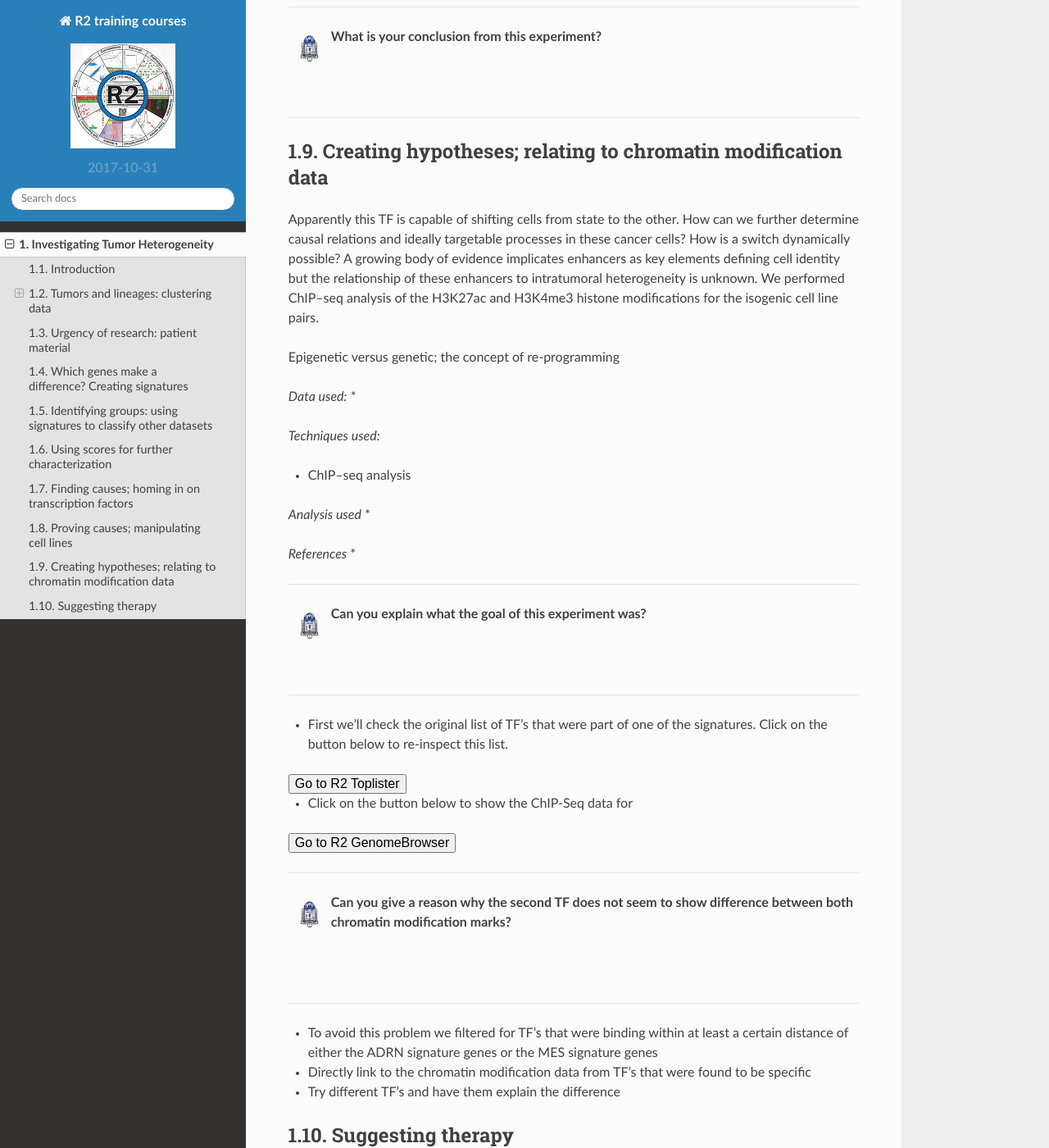
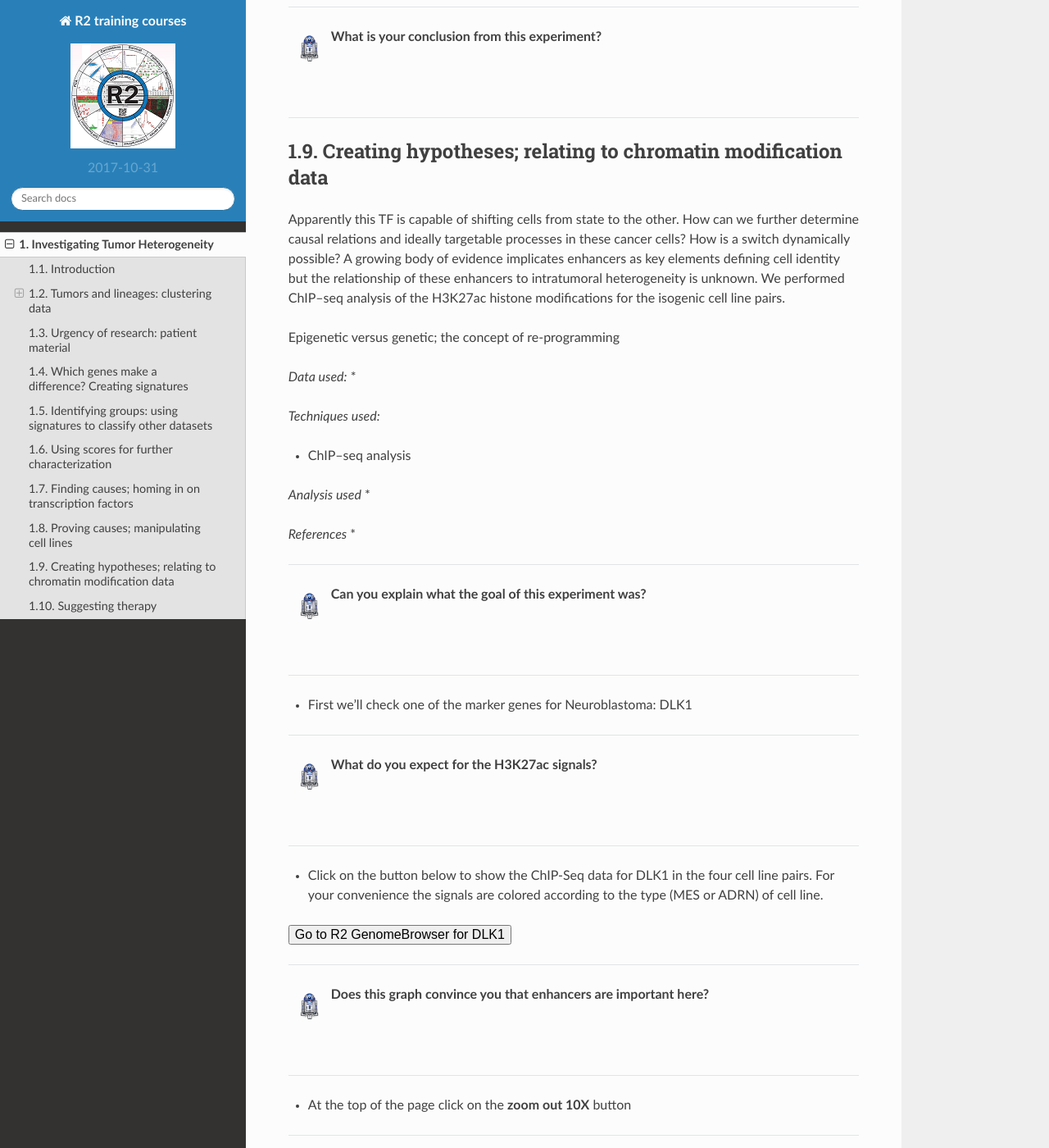
Before and after one commit to antronerds/r2-training-courses, a Sphinx documentation site: the page built from docs/Investigating_Tumor_Heterogeneity.md, in a window 1280 px wide and 1400 px high, scrolled down 13708 px. Shown: the whole window at 82% size. Built offline with Sphinx 7.4.7 and the Read the Docs theme 2.0.0, drawn with Linux system fonts in a browser that asks for light colours; some of the changed text lies outside the part shown.

Commit message:
Changed the setup of chapter 1.9

```diff
--- a/docs/Investigating_Tumor_Heterogeneity.md
+++ b/docs/Investigating_Tumor_Heterogeneity.md
@@ -499,7 +499,7 @@ The TF was inducibly expressed in the SKNBE cell line and this was monitored thr
 Creating hypotheses; relating to chromatin modification data
 ---------------------------------------------------------------
 
-Apparently this TF is capable of shifting cells from state to the other. How can we further determine causal relations and ideally targetable processes in these cancer cells? How is a switch dynamically possible? A growing body of evidence implicates enhancers as key elements defining cell identity but the relationship of these enhancers to intratumoral heterogeneity is unknown. We performed ChIP–seq analysis of the H3K27ac and H3K4me3 histone modifications for the isogenic cell line pairs.
+Apparently this TF is capable of shifting cells from state to the other. How can we further determine causal relations and ideally targetable processes in these cancer cells? How is a switch dynamically possible? A growing body of evidence implicates enhancers as key elements defining cell identity but the relationship of these enhancers to intratumoral heterogeneity is unknown. We performed ChIP–seq analysis of the H3K27ac histone modifications for the isogenic cell line pairs.
 
 Epigenetic versus genetic; the concept of re-programming
 
@@ -523,21 +523,18 @@ Epigenetic versus genetic; the concept of re-programming
 
 ---------
 
-* First we'll check the original list of TF's that were part of one of the signatures. Click on the button below to re-inspect this list.
 
-<form name="toplisterform" action="https://hgserver1.amc.nl/cgi-bin/r2/main.cgi" enctype="multipart/form-data" target="R2" method="post">
-<input type='hidden' name='minpres' value='1'>
-<input type='hidden' name='howmany' value='100'>
-<input type='hidden' name='option' value='high_ana2'>
-<input type='hidden' name='table' value='ps_avgpres_gse90803geo8_u133p2'>
-<input type='hidden' name='hugoonce' value='yes'>
-<input type='hidden' name='set' value='standard_deviation'>
-<input type='hidden' name='cortype' value='transform_2log'>
-<button type="submit" >Go to R2 Toplister</button>
-</form>
+* First we'll check one of the marker genes for Neuroblastoma: DLK1
 
+---------
+  ![](_static/images/R2d2_logo.png)**What do you expect for the H3K27ac signals?**
 
-* Click on the button below to show the ChIP-Seq data for
+<br>
+<br>
+
+---------
+
+* Click on the button below to show the ChIP-Seq data for DLK1 in the four cell line pairs. For your convenience the signals are colored according to the type (MES or ADRN) of cell line.
 
 <form name='genomebrowser_tf' action="https://hgserver1.amc.nl/cgi-bin/r2/main.cgi" enctype=\"multipart/form-data\" method='POST' target='_gv'>
 <input type='hidden' name='option' value='gbv2_base'>
@@ -580,7 +577,7 @@ Epigenetic versus genetic; the concept of re-programming
 <input type='hidden' name='chip_slider' value='no'>
 <input type='hidden' name='chip_slider_value' value='3'>
 <input type='hidden' name='chip_table' value='chip_raw'>
-<input type='hidden' name='chrom' value='chr12'>
+<input type='hidden' name='chrom' value='chr14'>
 <input type='hidden' name='clinvar' value='off'>
 <input type='hidden' name='combiset' value='ps_amc_ticcellcheck43_u133p2'>
 <input type='hidden' name='cosmic' value='off'>
@@ -608,7 +605,7 @@ Epigenetic versus genetic; the concept of re-programming
 <input type='hidden' name='elmer_nm_var_all' value='off'>
 <input type='hidden' name='encode_bed_data_v1' value='off'>
 <input type='hidden' name='encode_tf_v1' value='off'>
-<input type='hidden' name='end' value='103355294'>
+<input type='hidden' name='end' value='101202467'>
 <input type='hidden' name='epi_roadmap' value='off'>
 <input type='hidden' name='exomevarserver' value='off'>
 <input type='hidden' name='express_background' value=''>
@@ -693,7 +690,7 @@ Epigenetic versus genetic; the concept of re-programming
 <input type='hidden' name='sample' value='dataset_track'>
 <input type='hidden' name='snp138' value='off'>
 <input type='hidden' name='snp_array' value='off'>
-<input type='hidden' name='start' value='103350451'>
+<input type='hidden' name='start' value='101192201'>
 <input type='hidden' name='superenhancer_nb_george' value='off'>
 <input type='hidden' name='sv_delly_pedcan1' value='off'>
 <input type='hidden' name='sv_ivo_mb500' value='off'>
@@ -744,12 +741,11 @@ Epigenetic versus genetic; the concept of re-programming
 <input type='hidden' name='wgs_somatic_strelka' value='off'>
 <input type='hidden' name='wgs_somatic_varscan2' value='off'>
 <input type='hidden' name='wgs_varfileb_maris_20' value='off'>
-<button type="submit" >Go to R2 GenomeBrowser</button>
+<button type="submit" >Go to R2 GenomeBrowser for DLK1</button>
 </form>
 
-
 ---------
-  ![](_static/images/R2d2_logo.png)**Can you give a reason why the second TF does not seem to show difference between both chromatin modification marks?**
+  ![](_static/images/R2d2_logo.png)**Does this graph convince you that enhancers are important here?**
 
 <br>
 <br>
@@ -757,16 +753,36 @@ Epigenetic versus genetic; the concept of re-programming
 ---------
 
 
-* To avoid this problem we filtered for TF's that were binding within at least a certain distance of either the ADRN signature genes or the MES signature genes
+* At the top of the page click on the **zoom out 10X** button
 
-* Directly link to the chromatin modification data from TF's that were found to be specific
-* Try different TF's and have them explain the difference
+---------
+  ![](_static/images/R2d2_logo.png)**And now?**
+
+<br>
+<br>
+
+---------
+
+* The chromatin state is especially important for transcription factors; we'll re-visit the list of transcription factors that are differentially expressed between the MES and ADRN cell lines
+* Use both differential expression analysis and the enhancer data in the genomebrowser to decide which transcription factor would be worthwhile to further investigate.
+
+
+---------
+  ![](_static/images/R2d2_logo.png)**Which Transcription Factor would you consider for further study?**
+
+<br>
+<br>
+
+---------
+
+
 
 Suggesting therapy
 ---------------------
 
 
 * With the current new knowledge you derived above, can you think of a way to use the fact that neuroblastoma is a heterogenous tumor consisting of a mesenchymal, motile cell type and a adrenergic, differentiated cell type for therapeutic options?
+
 * Use the tools available
 * SKNSH; upon chemotherapy (drugs) mesenchymal shift; drugable are for example kinases;
 * Hints:
```
